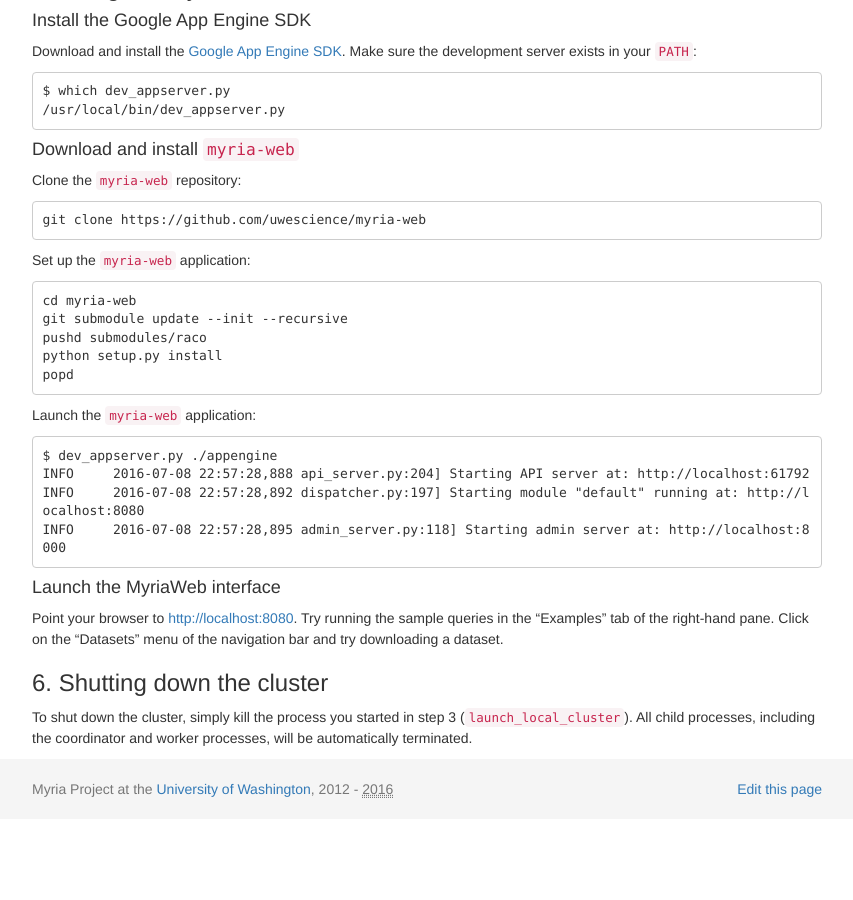
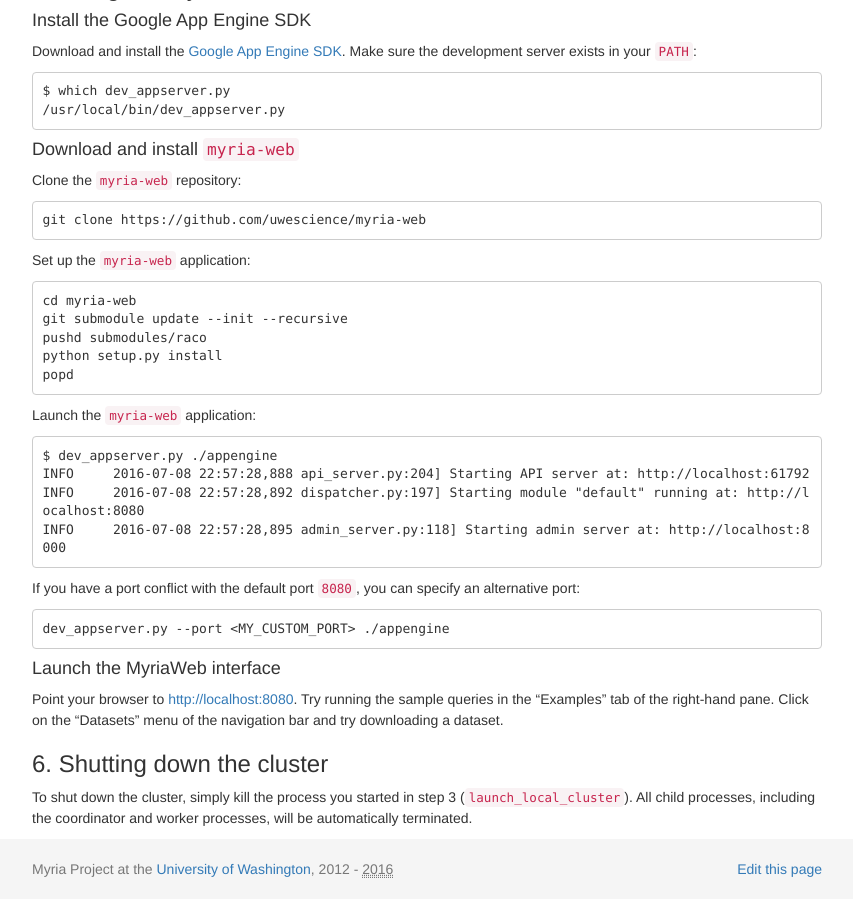
Before and after one commit to uwescience/myria-website, a Jekyll site: the page built from docs/myriax/index.markdown, in a window 1280 px wide and 900 px high, scrolled down 2818 px. Shown: the whole window, without its empty margins (213-1066 px from the left). Built offline with Jekyll 4.4.1, drawn with Linux system fonts in a browser that asks for light colours; nearby versions of some CDN libraries; Markdown is read by kramdown in place of the engine named in the settings; before the commit the page ends 3638 px from its top, so only the background shows below that.

Commit message:
update with custom port

````diff
--- a/docs/myriax/index.markdown
+++ b/docs/myriax/index.markdown
@@ -182,6 +182,12 @@
 INFO     2016-07-08 22:57:28,895 admin_server.py:118] Starting admin server at: http://localhost:8000
 ```
 
+If you have a port conflict with the default port `8080`, you can specify an alternative port:
+
+```
+dev_appserver.py --port <MY_CUSTOM_PORT> ./appengine
+```
+
 ####  Launch the MyriaWeb interface
 
 Point your browser to <http://localhost:8080>. Try running the sample queries in the "Examples" tab of the right-hand pane. Click on the "Datasets" menu of the navigation bar and try downloading a dataset.
````
